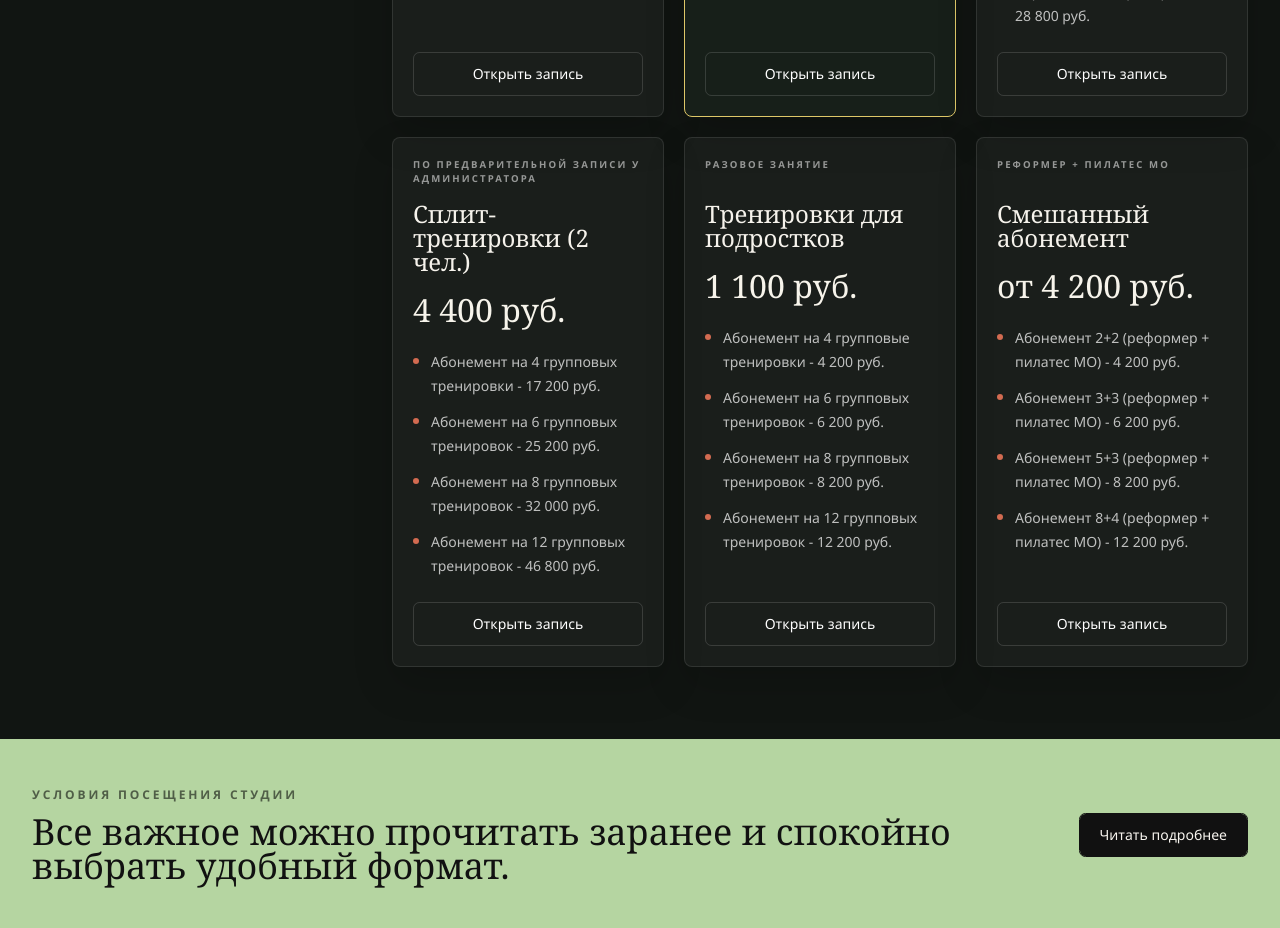
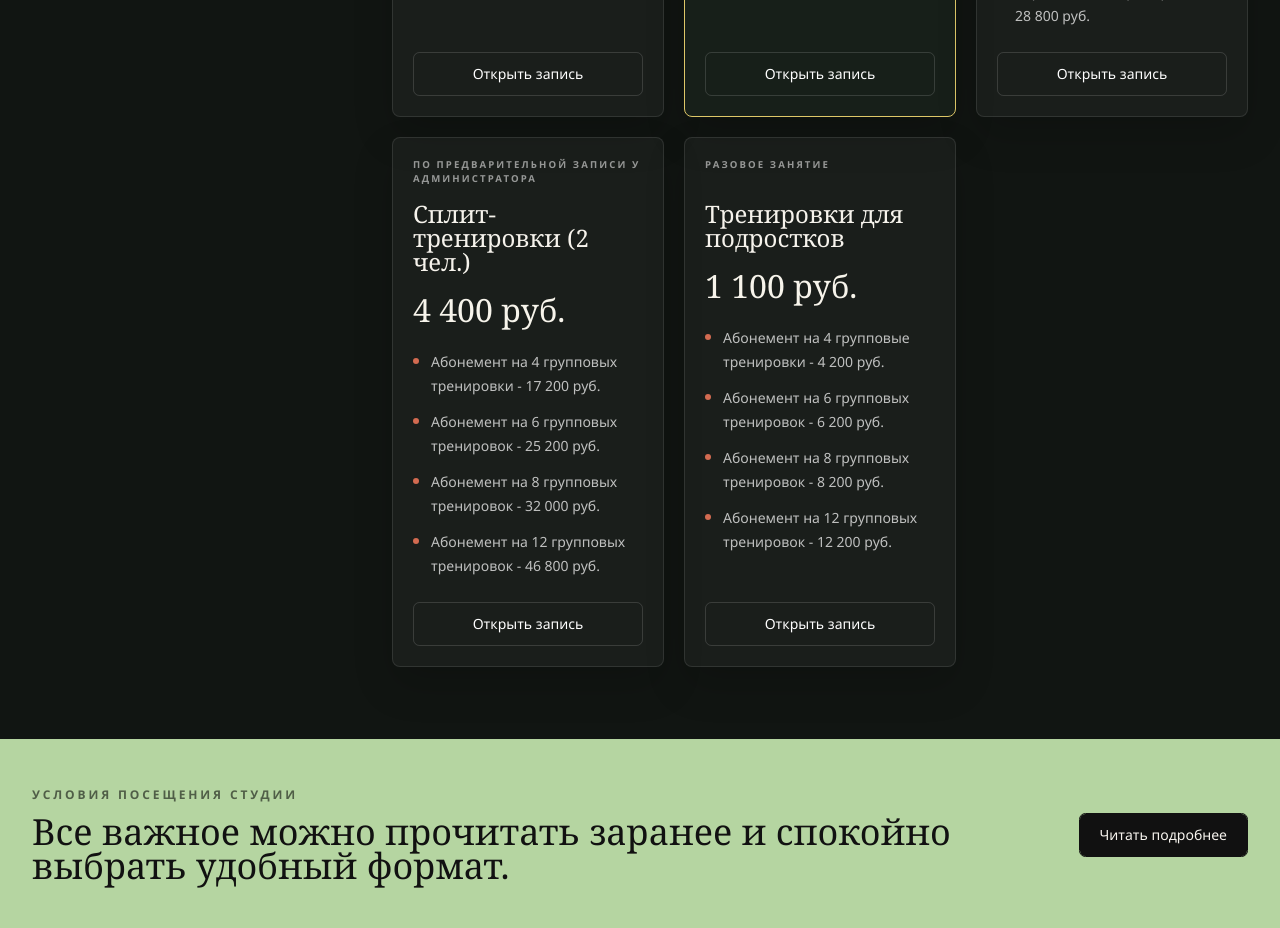
Before and after one commit to Hromsi/flow-pilates, a Next.js app: page / in a window 1280 px wide. Shown: the part 6300-7228 px from the top of the page. Built offline with nearby package versions, Linux system fonts and the light colour scheme.

Commit message:
feat: remove mixed subscription pricing details from prices.ts
- Eliminated the mixed subscription pricing section, including titles, prices, notes, and booking links, to streamline the pricing structure.
- This change simplifies the pricing data and focuses on the remaining offerings.

```diff
--- a/src/data/prices.ts
+++ b/src/data/prices.ts
@@ -71,18 +71,6 @@ export const prices: Price[] = [
     ],
     href: bookingLink,
   },
-  {
-    title: "Смешанный абонемент",
-    price: "от 4 200 руб.",
-    note: "Реформер + пилатес МО",
-    items: [
-      "Абонемент 2+2 (реформер + пилатес МО) - 4 200 руб.",
-      "Абонемент 3+3 (реформер + пилатес МО) - 6 200 руб.",
-      "Абонемент 5+3 (реформер + пилатес МО) - 8 200 руб.",
-      "Абонемент 8+4 (реформер + пилатес МО) - 12 200 руб.",
-    ],
-    href: bookingLink,
-  },
 ];
 
 export const pricingCopy = {
```
